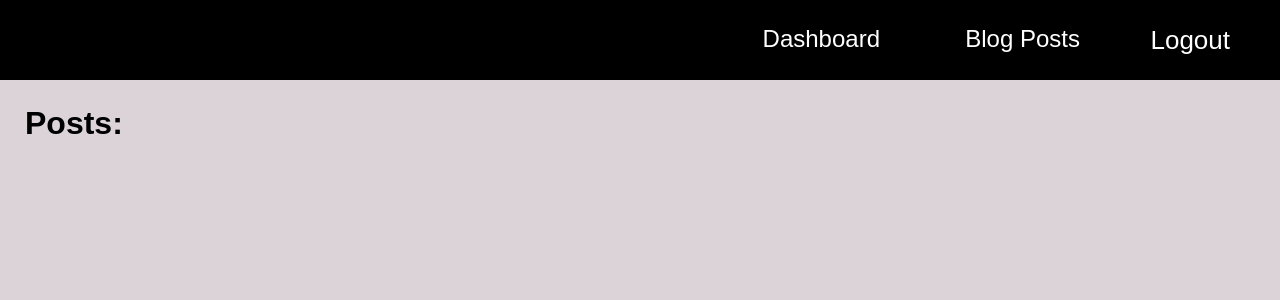
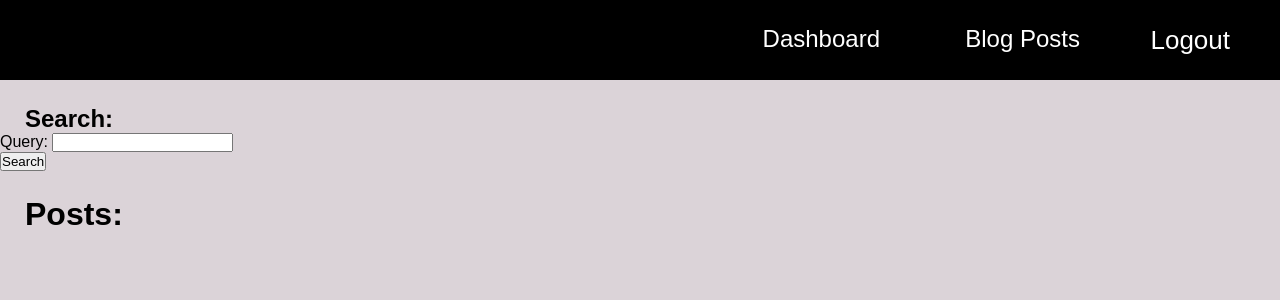
Before and after one commit to Shayxon/Social-website, a Django app: page /account/blog_posts/ in a window 1280 px wide. Shown: the top 300 px of the page. Run offline with Django 3.2, Linux system fonts and the light colour scheme; the visitor is signed in with stand-in values (Sample User, id 1); some libraries are stand-ins or nearby versions.

Commit message:
add search form to posts

```diff
--- a/account/forms.py
+++ b/account/forms.py
@@ -75,3 +75,6 @@
     class Meta:
         model = Comment
         fields = ['body']
+
+class SearchForm(forms.Form):
+    query = forms.CharField()
--- a/account/templates/account/blog-posts.html
+++ b/account/templates/account/blog-posts.html
@@ -5,6 +5,14 @@
 {% endblock %}
 
 {% block content %}
+<h2 style="margin-top: 25px; margin-left: 25px;">Search:</h2>
+<form action="{% url 'blog_posts' %}" method="get">
+    {{form.as_p}}
+    <input type="submit" value="Search">
+</form>
+{% if query %}
+    <h3>Searched by {{query}}</h3>
+{% endif %}
 <h1 style="margin-top: 25px; margin-left: 25px;">{% if post_tag %}
     Posts with {{post_tag}} tag:
 {% else %}
--- a/account/views.py
+++ b/account/views.py
@@ -2,10 +2,11 @@
 from django.contrib.auth.decorators import login_required
 from django.views.decorators.http import require_POST
 from django.http import JsonResponse
-from .forms import RegisterForm, UserEditForm, ProfileEditForm, PostEditForm, PostCreateForm, CommentForm
+from .forms import RegisterForm, UserEditForm, ProfileEditForm, PostEditForm, PostCreateForm, CommentForm, SearchForm
 from .models import Profile, Post, Comment
 from taggit.models import Tag
 from django.db.models import Count
+from django.contrib.postgres.search import SearchVector, SearchQuery, SearchRank
 
 @login_required
 def dashboard(request):
@@ -33,12 +34,21 @@
 
 @login_required
 def blog_posts(request, post_tag=None):
-    if post_tag:
+    form = SearchForm()
+    query = None
+    if 'query' in request.GET:
+        form = SearchForm(request.GET)
+        if form.is_valid():
+            query = form.cleaned_data['query']
+            search_vector = SearchVector('title', 'body')
+            search_query = SearchQuery(query)
+            posts = Post.published.annotate(search=search_vector, rank=SearchRank(search_vector, search_query)).filter(search=search_query).order_by('-rank')
+    elif post_tag:
         tag = get_object_or_404(Tag, slug=post_tag)
         posts = Post.published.filter(tags__in=[tag])
     else:
         posts = Post.published.all()
-    return render(request, 'account/blog-posts.html', {'posts':posts, "post_tag":post_tag})
+    return render(request, 'account/blog-posts.html', {'posts':posts, "post_tag":post_tag, 'query':query, 'form':form})
 
 @login_required
 def edit_post(request, post_id):
--- a/mysite/settings.py
+++ b/mysite/settings.py
@@ -40,6 +40,7 @@
     'django.contrib.staticfiles',
     'django_ckeditor_5',
     'taggit',
+    'django.contrib.postgres',
 ]
 
 MIDDLEWARE = [
```
